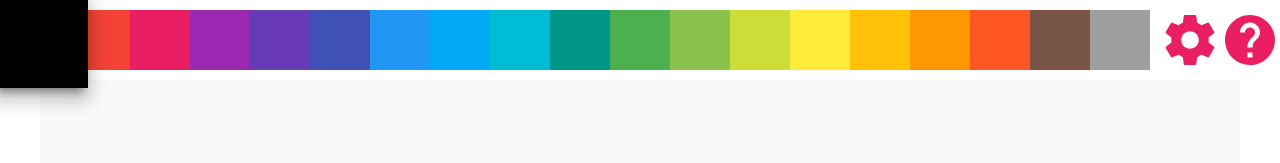
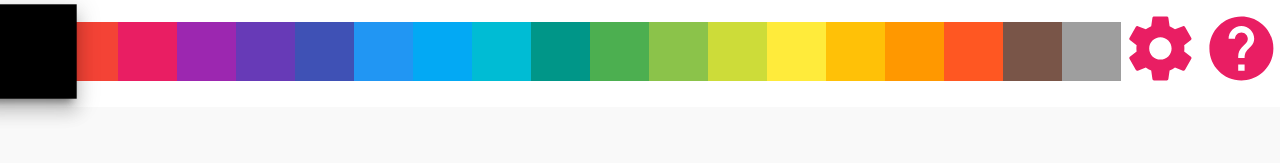
Before and after one commit to notwaldorf/doodle, a plain HTML site: page index.html in a window 1280 px wide. Drawn offline with Linux system fonts and the light colour scheme.

Commit message:
clean up buttons sizes

```diff
--- a/app.js
+++ b/app.js
@@ -80,8 +80,8 @@ function redrawBoard() {
   var size = parseInt(pixelSize.value);
 
   var offset =
-      colorsContainer.getBoundingClientRect().top +
-      colorsContainer.getBoundingClientRect().height;
+      topSection.getBoundingClientRect().top +
+      topSection.getBoundingClientRect().height;
 
    /* the 1px is for the border */
   var width = Math.floor((window.innerWidth) / (size + 1));
@@ -106,13 +106,8 @@ function redrawBoard() {
 
 // Lay out the "available colours" container.
 function drawPreamble() {
-  var totalWidth = window.innerWidth;
-  // the +2 is because the buttons are the same size
-  var boxWidth = Math.floor(totalWidth / (COLORS.length + 2)) + 'px';
-
-  var buttons = document.querySelectorAll('button');
-  buttons[0].style.height = buttons[0].style.width =
-      buttons[1].style.height = buttons[1].style.width = boxWidth;
+  var totalWidth = window.innerWidth - buttonsContainer.getBoundingClientRect().width;
+  var boxWidth = Math.floor(totalWidth / (COLORS.length)) + 'px';
 
   colorsContainer.innerHTML = '';
   for (var i = 0; i < COLORS.length; i++) {
--- a/index.html
+++ b/index.html
@@ -38,14 +38,16 @@
     </script>
   </head>
   <body>
-    <div class="horizontal" style="margin-top: 10px;">
+    <div class="horizontal" style="margin-top: 10px;" id="topSection">
       <div id="colorsContainer"></div>
+      <span id="buttonsContainer">
         <button onclick="toggleSettings()">
           <svg viewBox="0 0 24 24"><path d="M19.43 12.98c.04-.32.07-.64.07-.98s-.03-.66-.07-.98l2.11-1.65c.19-.15.24-.42.12-.64l-2-3.46c-.12-.22-.39-.3-.61-.22l-2.49 1c-.52-.4-1.08-.73-1.69-.98l-.38-2.65C14.46 2.18 14.25 2 14 2h-4c-.25 0-.46.18-.49.42l-.38 2.65c-.61.25-1.17.59-1.69.98l-2.49-1c-.23-.09-.49 0-.61.22l-2 3.46c-.13.22-.07.49.12.64l2.11 1.65c-.04.32-.07.65-.07.98s.03.66.07.98l-2.11 1.65c-.19.15-.24.42-.12.64l2 3.46c.12.22.39.3.61.22l2.49-1c.52.4 1.08.73 1.69.98l.38 2.65c.03.24.24.42.49.42h4c.25 0 .46-.18.49-.42l.38-2.65c.61-.25 1.17-.59 1.69-.98l2.49 1c.23.09.49 0 .61-.22l2-3.46c.12-.22.07-.49-.12-.64l-2.11-1.65zM12 15.5c-1.93 0-3.5-1.57-3.5-3.5s1.57-3.5 3.5-3.5 3.5 1.57 3.5 3.5-1.57 3.5-3.5 3.5z"></path></svg>
         </button>
         <button onclick="toggleWhat()">
           <svg viewBox="0 0 24 24"><path d="M12 2C6.48 2 2 6.48 2 12s4.48 10 10 10 10-4.48 10-10S17.52 2 12 2zm1 17h-2v-2h2v2zm2.07-7.75l-.9.92C13.45 12.9 13 13.5 13 15h-2v-.5c0-1.1.45-2.1 1.17-2.83l1.24-1.26c.37-.36.59-.86.59-1.41 0-1.1-.9-2-2-2s-2 .9-2 2H8c0-2.21 1.79-4 4-4s4 1.79 4 4c0 .88-.36 1.68-.93 2.25z"></path></svg>
         </button>
+      </span>
     </div>
 
     <div class="preamble">
--- a/style.css
+++ b/style.css
@@ -1,3 +1,7 @@
+* {
+  box-sizing: border-box;
+}
+
 body {
   font-family: -apple-system, BlinkMacSystemFont, "Segoe UI", Roboto, Helvetica, Arial, sans-serif, "Apple Color Emoji", "Segoe UI Emoji", "Segoe UI Symbol";
   -webkit-font-smoothing: antialiased;
@@ -63,23 +67,24 @@ a:hover {
 .horizontal {
   display: flex;
   flex-direction: row;
-  justify-content: space-between;
+  justify-content: space-around;;
+  align-items: center;
 }
 
 .preamble-text {
-  margin: 20px 0;
+  margin: 10px 0;
   text-align: center;
 }
 
+#topSection {
+  box-sizing: border-box;
+}
 #container, #colorsContainer {
   box-sizing: border-box;
-  line-height: 0;
-  text-align: center;
 }
 
 #colorsContainer {
   flex: auto;
-  display: inline-block;
 }
 
 #colorsContainer div {
@@ -102,6 +107,8 @@ a:hover {
        -moz-user-select: none; /* Firefox */
         -ms-user-select: none; /* Internet Explorer/Edge */
             user-select: none;
+  line-height: 0;
+  background-color: #f9f9f9;
 }
 
 .box {
@@ -203,4 +210,10 @@ button {
   margin: 0;
   padding: 0;
   flex-shrink: 1;
+  width: 6vw;
 }
+@media (max-width: 600px) {
+  button {
+    width: 7.5vw;
+  }
+}
```
Lines whose indentation alone changed are shown as unchanged.
